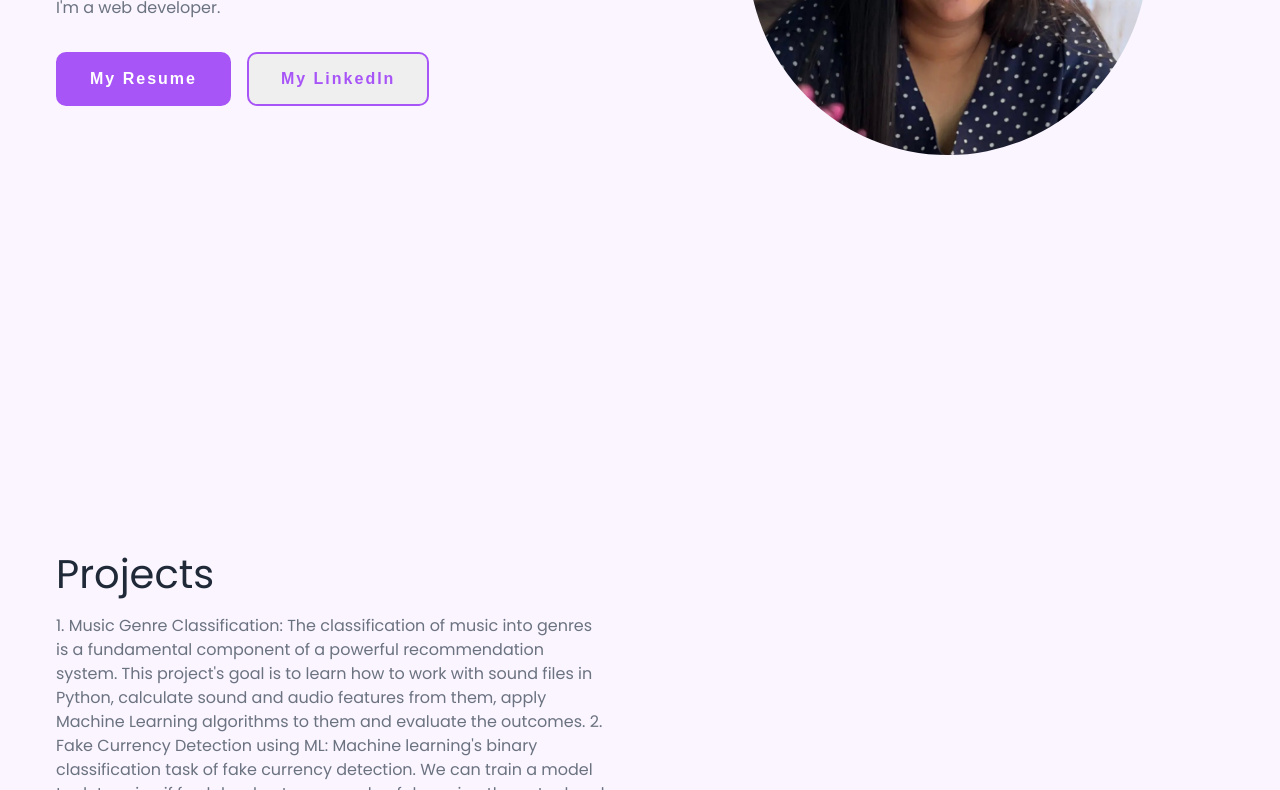
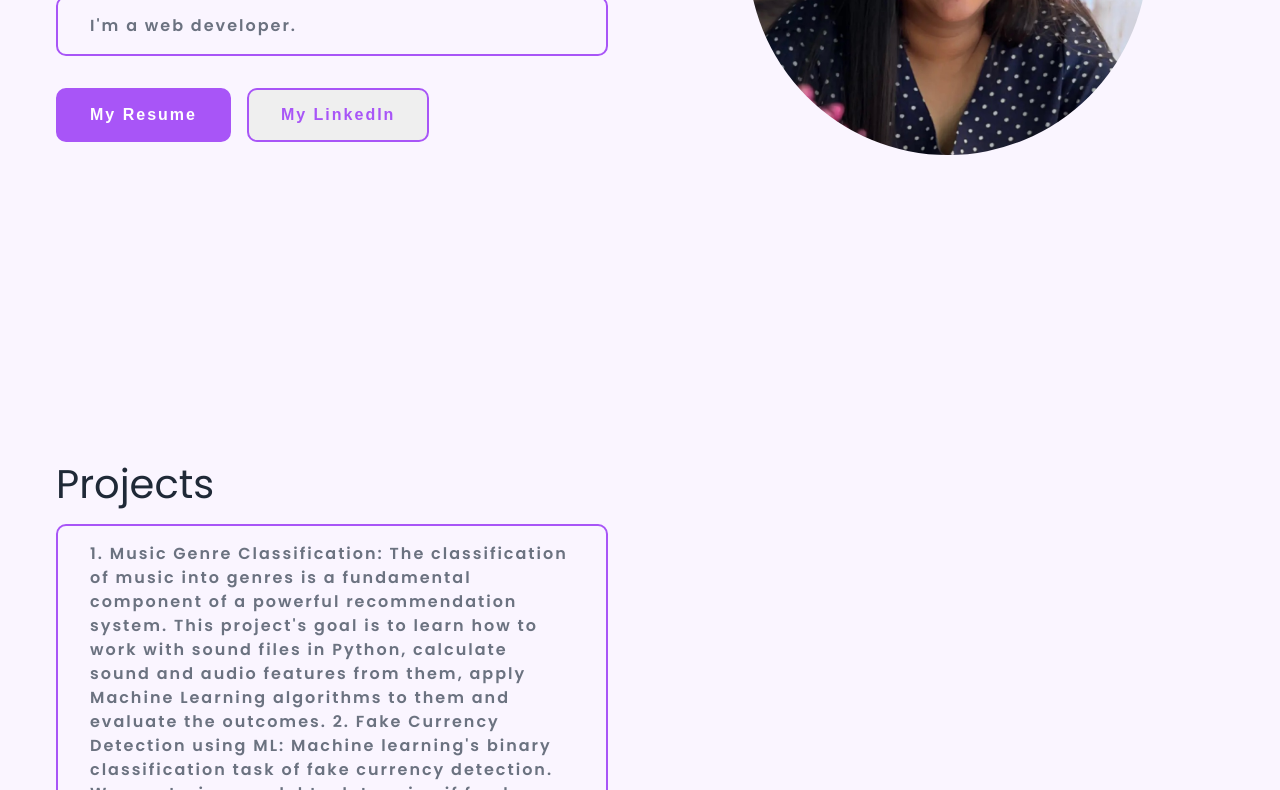
Before and after one commit to bandiapoorva/bandiapoorva.github.io, a plain HTML site: page index.html in a window 1280 px wide. Shown: the part 446-1236 px from the top of the page. Drawn offline with nearby package versions, Linux system fonts and the light colour scheme.

Commit message:
Update style.css

```diff
--- a/style.css
+++ b/style.css
@@ -231,3 +231,14 @@ ul li a:hover {
   transition: 0.3s;
   cursor: pointer;
 }
+p{
+  font-size: 1rem;
+  font-weight: 600;
+  letter-spacing: 2px;
+  padding: 1rem 2rem;
+  outline: none;
+  border: 2px solid var(--primary-color);
+  border-radius: 10px;
+  transition: 0.3s;
+  cursor: pointer;
+}
```
